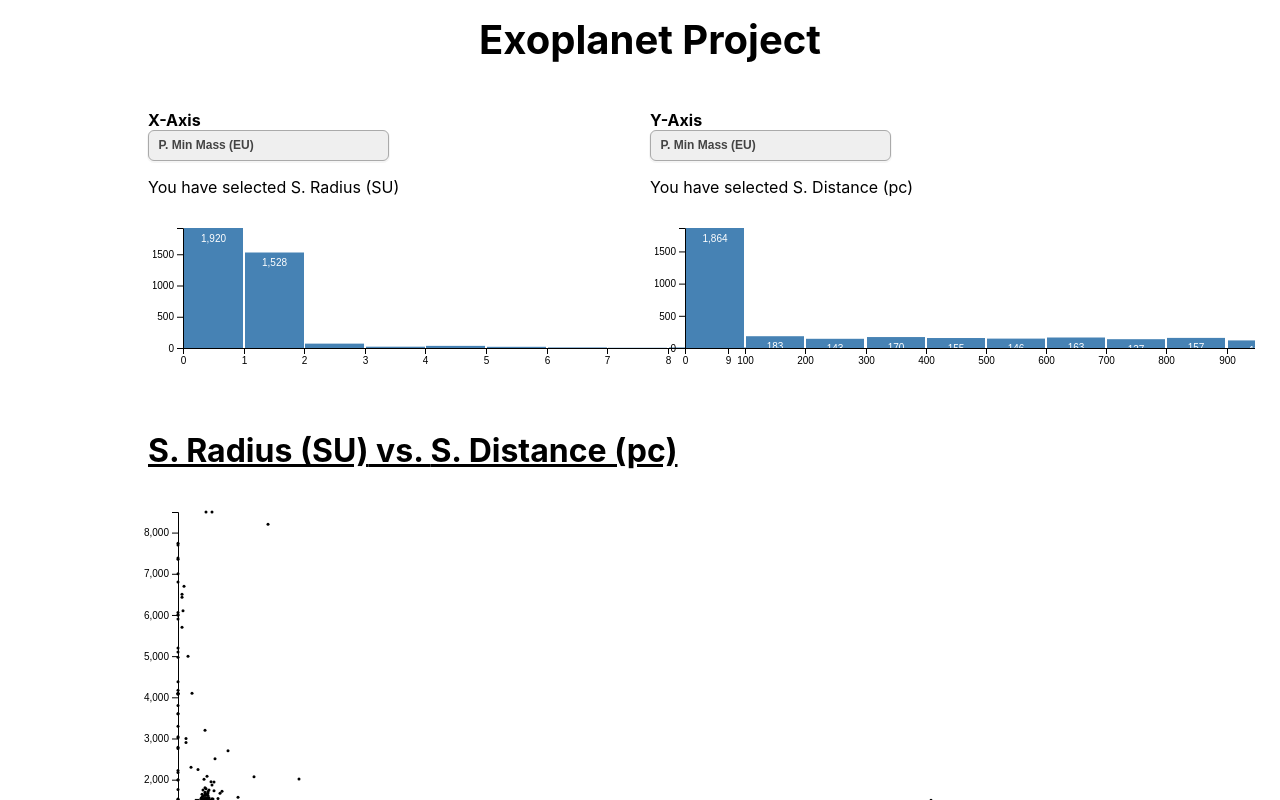
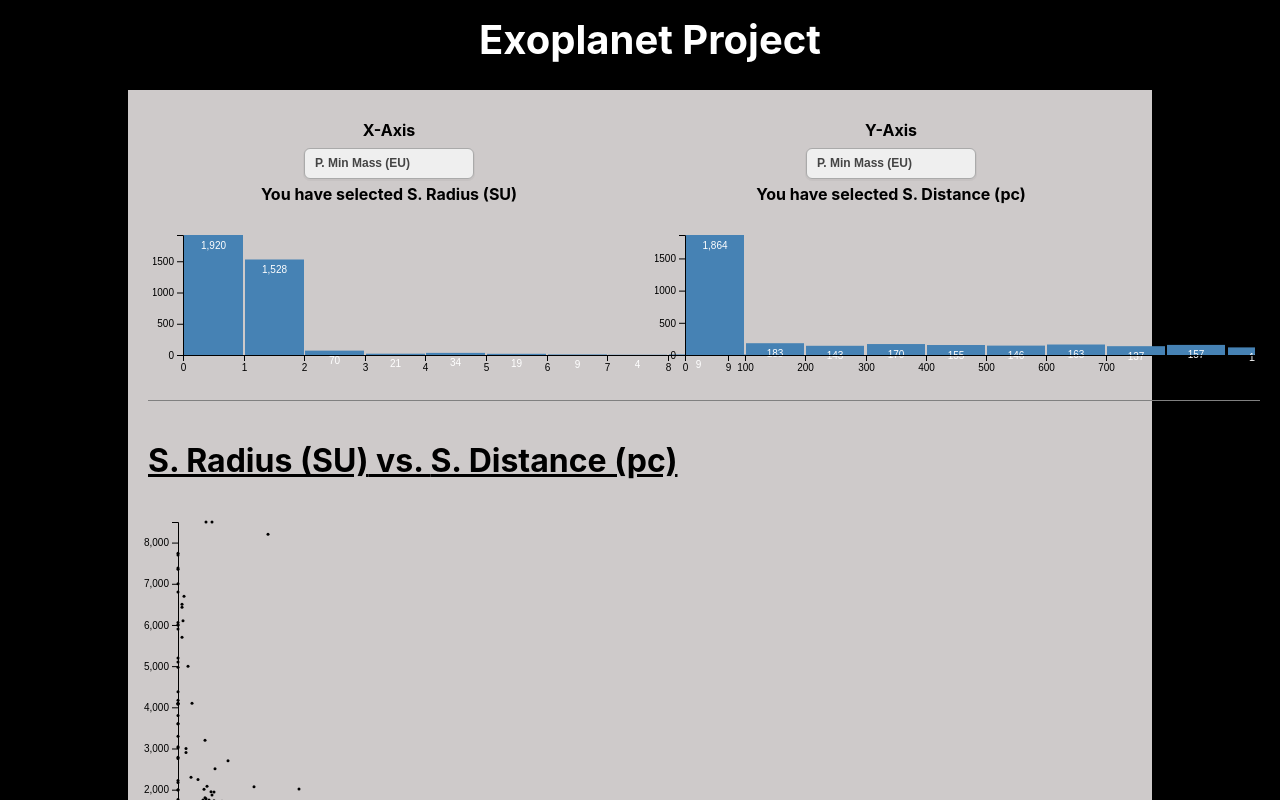
Before and after one commit to k-2tha-brimm/exoplanet-visualization, a React (Create React App) app: page / in a window 1280 px wide. Shown: the top 800 px of the page. Built offline with nearby package versions, Linux system fonts and the light colour scheme.

Commit message:
some additional styling and added some comments

```diff
--- a/src/App.css
+++ b/src/App.css
@@ -3,6 +3,7 @@ body {
   overflow: hidden;
   height: 100vh;
   color: black;
+  background-color: black;
 }
 
 .select-css {
@@ -13,10 +14,10 @@ body {
 	color: #444;
 	line-height: 1.3;
 	padding: .6em 1.4em .5em .8em;
-	width: 50%;
 	max-width: 100%;
 	box-sizing: border-box;
-	margin: 0;
+  margin: 0 auto;
+  margin-top: 8px;
 	border: 1px solid #aaa;
 	box-shadow: 0 1px 0 1px rgba(0,0,0,.04);
 	border-radius: .5em;
@@ -48,20 +49,26 @@ body {
   text-align: center;
   align-items: center;
   width: 80%;
+  /* border-left: 1px solid grey;
+  border-right: 1px solid grey; */
   align-content: center;
   margin: 0 auto;
+  background-color: rgb(206, 202, 202);
 }
 
 .top-bar {
   text-align: center;
   height: 90px;
-  /* border-bottom: 1px solid black; */
+  border-bottom: 1px solid black;
   line-height: 2;
   margin: 0 auto;
+  margin-bottom: 10px;
   font-size: 40px;
   font-weight: bold;
   box-sizing: border-box;
   padding-left: 20px;
+  background-color: black;
+  color: white;
 }
 
 .histogram-container {
@@ -74,6 +81,10 @@ body {
 }
 
 @media only screen and (max-width: 1200px) {
+  body {
+    overflow-y: scroll;
+  }
+
   .histogram-container {
     height: 600px;
     flex-direction: column;
@@ -95,9 +106,15 @@ body {
 .selector-container {
   height: 130px;
   width: 50%;
-  text-align: left;
+  text-align: center;
   padding: 10px;
   box-sizing: border-box;
+}
+
+.selector-container p {
+  margin-top: 5px;
+  font-size: 16px;
+  font-weight: bold;
 }
 
 .selector-container label {
@@ -119,6 +136,7 @@ body {
   height: 170px;
   width: 600px;
   padding: 5px;
+  border-bottom: 1px solid grey;
 }
 
 .y-axis-histogram {
@@ -126,6 +144,7 @@ body {
   height: 170px;
   width: 600px;
   padding: 5px;
+  border-bottom: 1px solid grey;
 }
 
 .scatterplot-container {
```
Also changed, not shown: src/App.js (+7 -4 lines).
